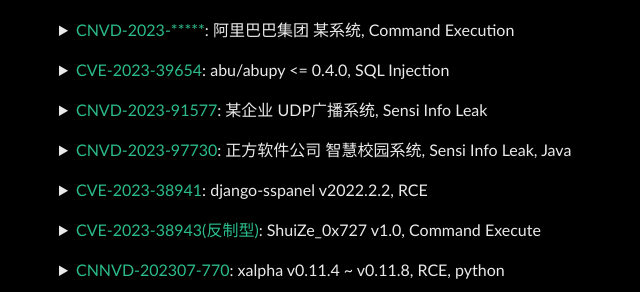
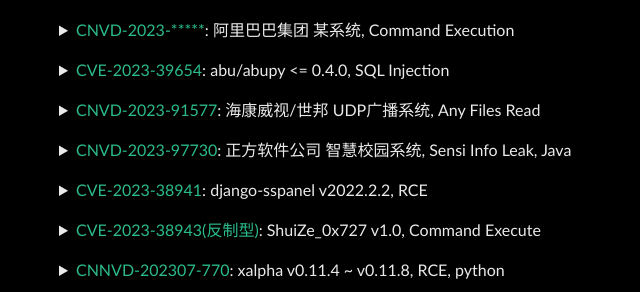
Before and after one commit to Leeyangee/leeyangee.github.io, a Jekyll site: the page built from _posts/1970-01-01-Common-Record.md, in a window 1280 px wide. Shown: the part 752-1044 px from the top of the page, without its empty margins (133-773 px from the left). Built offline with Jekyll 4.4.1, drawn with Linux system fonts in a browser that asks for light colours.

Commit message:
Update 1970-01-01-Common-Record.md

```diff
--- a/_posts/1970-01-01-Common-Record.md
+++ b/_posts/1970-01-01-Common-Record.md
@@ -46,7 +46,7 @@
 </details><p></p>
 
 <details>
-      <summary><font color="#2bbc8a">CNVD-2023-91577</font>: 某企业 UDP广播系统, Sensi Info Leak</summary>
+      <summary><font color="#2bbc8a">CNVD-2023-91577</font>: 海康威视/世邦 UDP广播系统, Any Files Read</summary>
       <pre><code>
 根据相关法律法规，漏洞细节暂不公开
       </code></pre>
```
